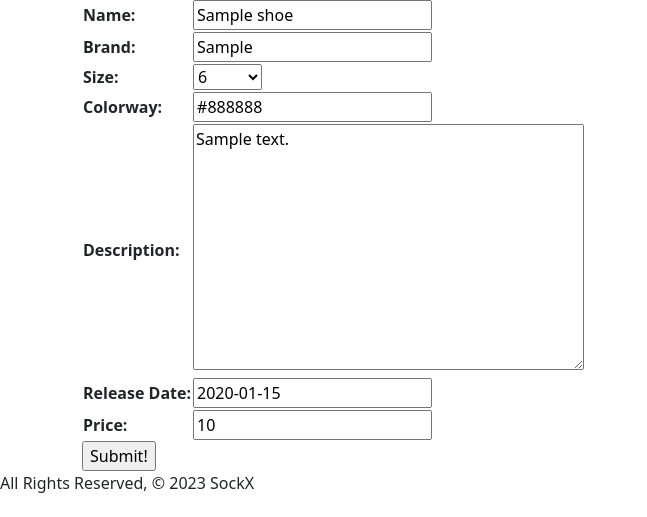
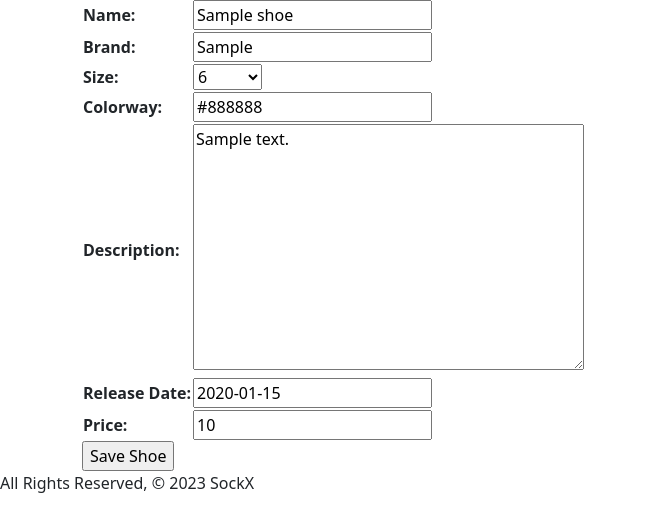
Before and after one commit to jkawashiri/sockx, a Django app: page /shoes/1/update/ in a window 1280 px wide. Shown: the part 283-800 px from the top of the page, without its empty margins (0-647 px from the left). Run offline with Django 4.2, Linux system fonts and the light colour scheme; tables that the repository leaves empty hold one stand-in row (values such as "Sample post").

Commit message:
changes shoe form buttons

```diff
--- a/main_app/templates/main_app/shoe_form.html
+++ b/main_app/templates/main_app/shoe_form.html
@@ -3,17 +3,26 @@
 
 {% if object %}
     <h1>Edit <span>{{ object.brand }} {{object.name}}</span></h1>
+    <div class="card-form">
+        <form action="" method="POST">
+            {% csrf_token %}
+            <table class="form-table">
+                {{ form }}
+            </table>
+            <input type="submit" value="Save Shoe">
+        </form>
+    </div>
 {% else %}
     <h1>Add Shoe</h1>
+    <div class="card-form">
+        <form action="" method="POST">
+            {% csrf_token %}
+            <table class="form-table">
+                {{ form }}
+            </table>
+            <input type="submit" value="Add Shoe">
+        </form>
+    </div>
 {% endif %}
-<div class="card-form">
-    <form action="" method="POST">
-        {% csrf_token %}
-        <table class="form-table">
-            {{ form }}
-        </table>
-        <input type="submit" value="Submit!">
-    </form>
-</div>
 
 {% endblock %}
```
